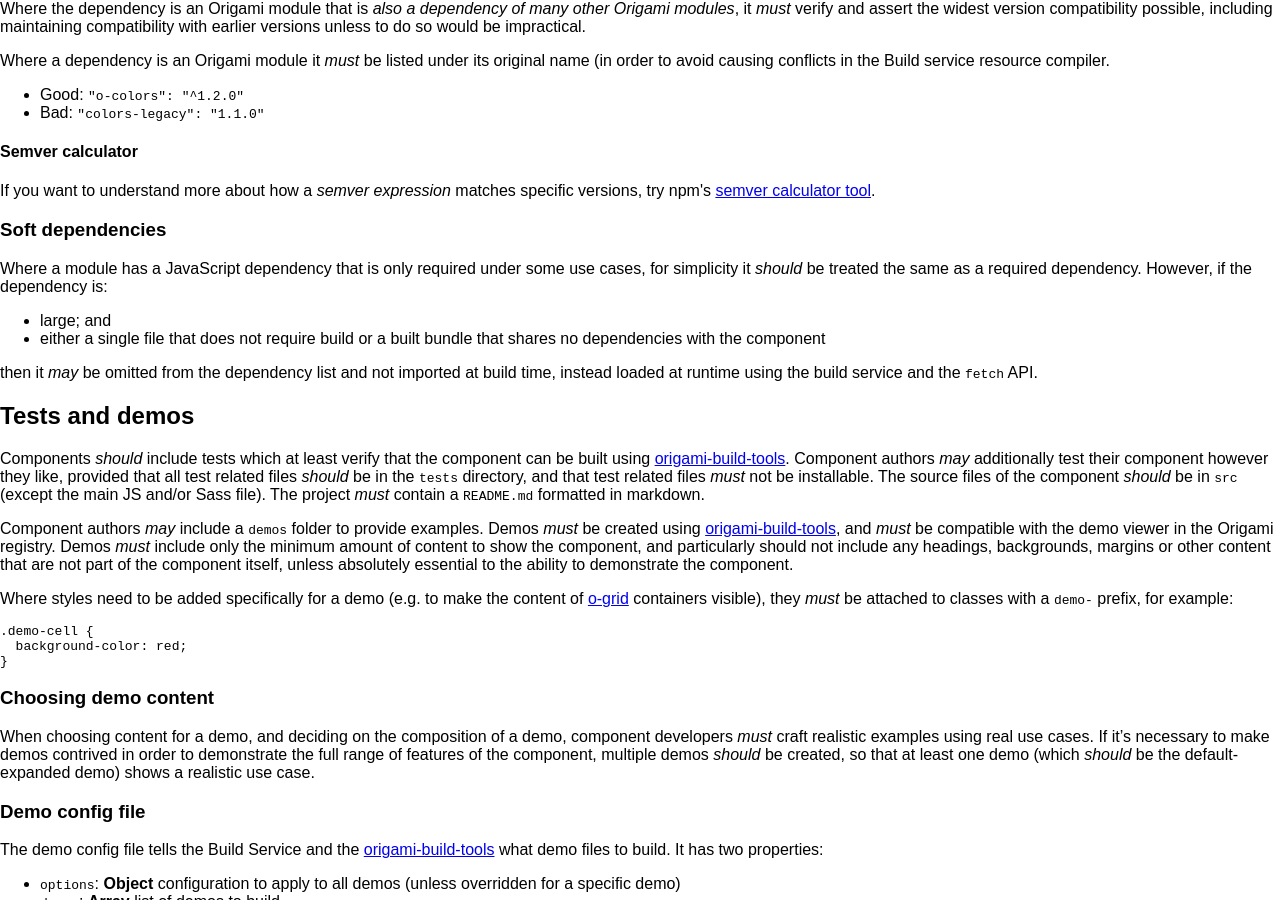
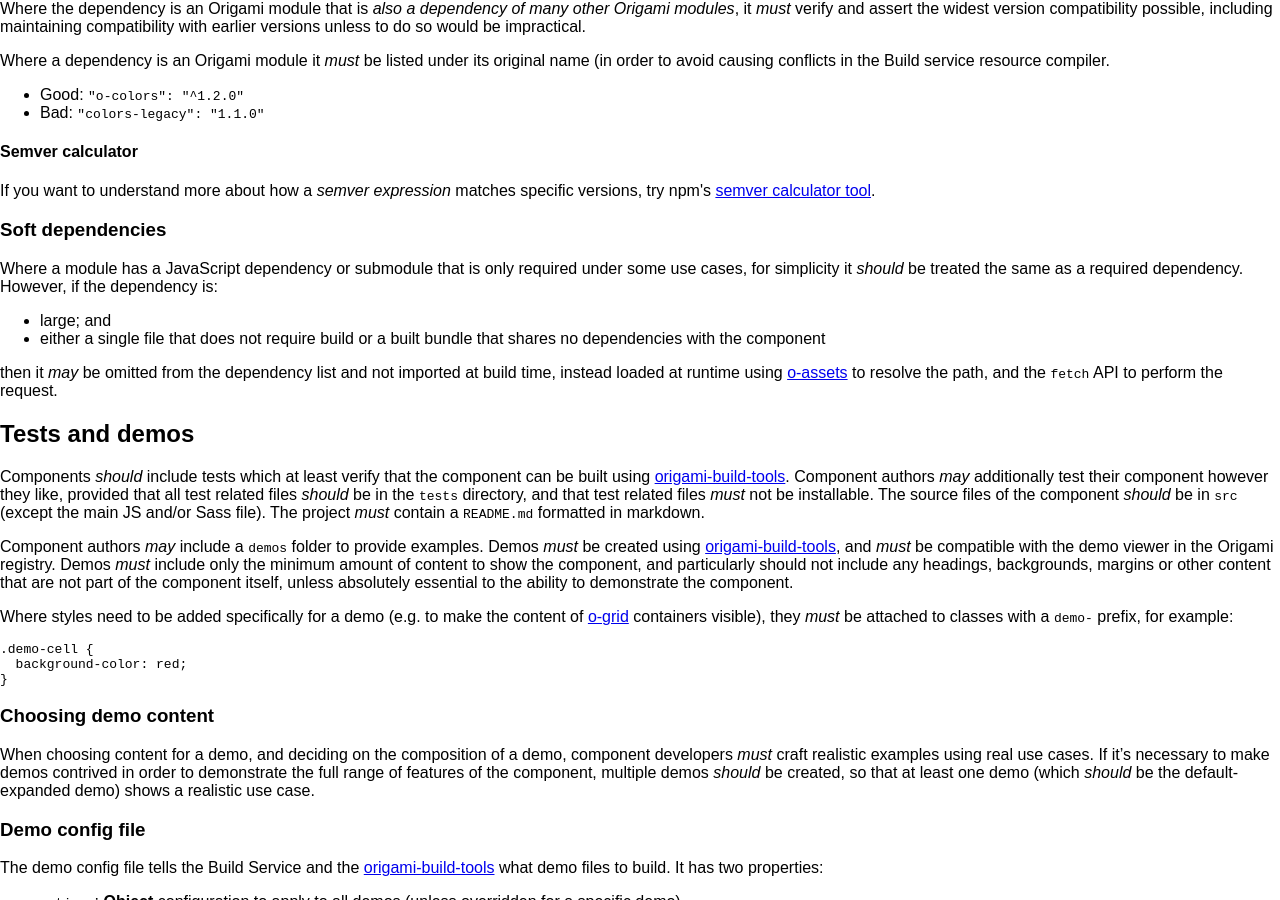
Before and after one commit to Financial-Times/ft-origami, a Jekyll site: the page built from docs/component-spec/modules.md, in a window 1280 px wide and 900 px high, scrolled down 4369 px. Built offline with Jekyll 4.4.1, drawn with Linux system fonts in a browser that asks for light colours; comment, search, counter and statistics services are not loaded; a style sheet for code colours, icons or effects is not loaded.

Commit message:
Use o-assets to discover the path

```diff
--- a/docs/component-spec/modules.md
+++ b/docs/component-spec/modules.md
@@ -224,12 +224,13 @@ Where a dependency is an Origami module it *must* be listed under its original n
 
 ### Soft dependencies
 
-Where a module has a JavaScript dependency that is only required under some use cases, for simplicity it *should* be treated the same as a required dependency.  However, if the dependency is:
+Where a module has a JavaScript dependency or submodule that is only required under some use cases, for simplicity it *should* be treated the same as a required dependency.  However, if the dependency is:
 
 * large; and
 * either a single file that does not require build or a built bundle that shares no dependencies with the component
 
-then it *may* be omitted from the dependency list and not imported at build time, instead loaded at runtime using the build service and the `fetch` API.
+then it *may* be omitted from the dependency list and not imported at build time, instead loaded at runtime using [o-assets](http://registry.origami.ft.com/components/o-assets) to resolve the path, and the `fetch` API to perform the request.
+
 
 ## Tests and demos
 
```
